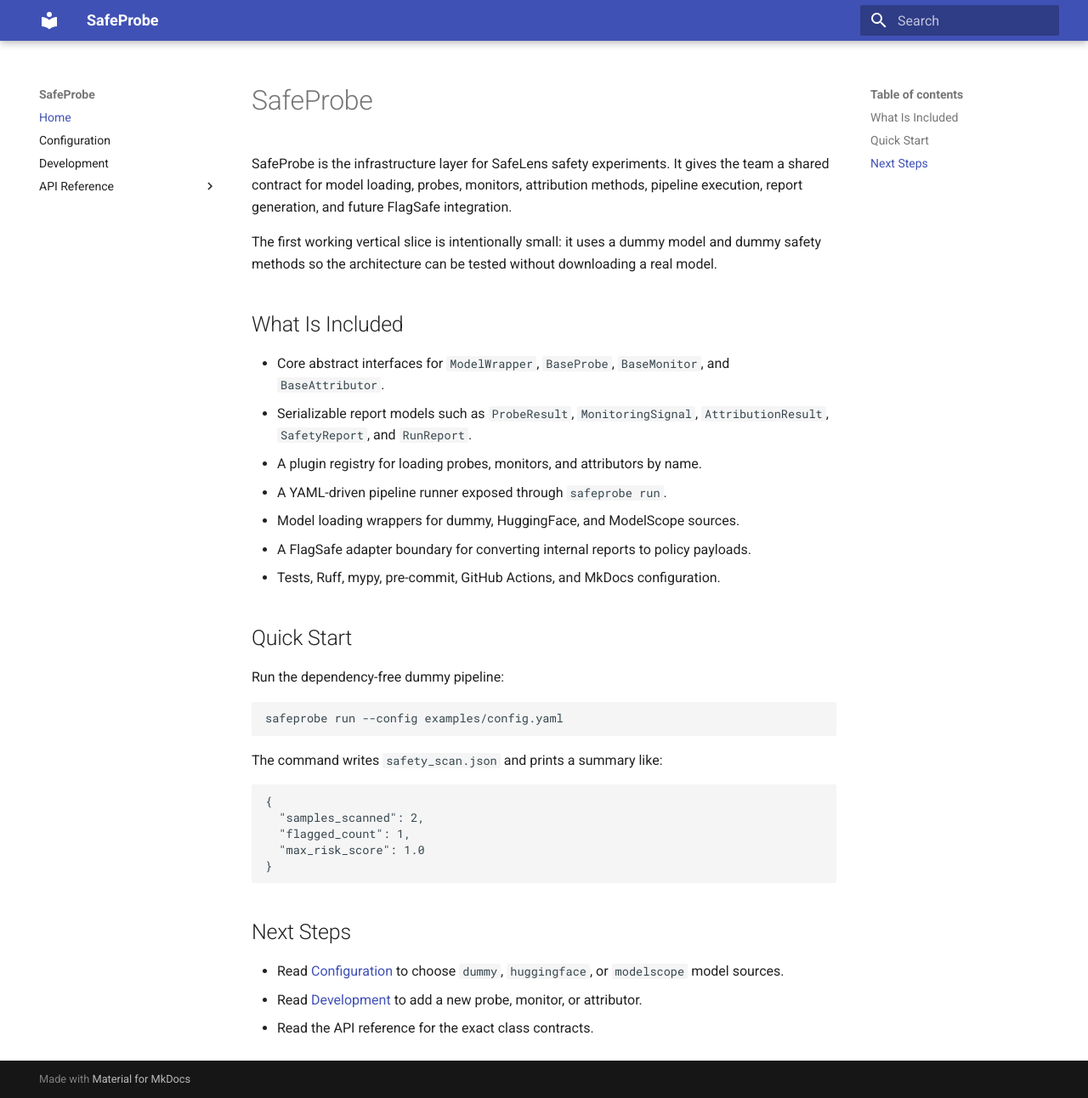
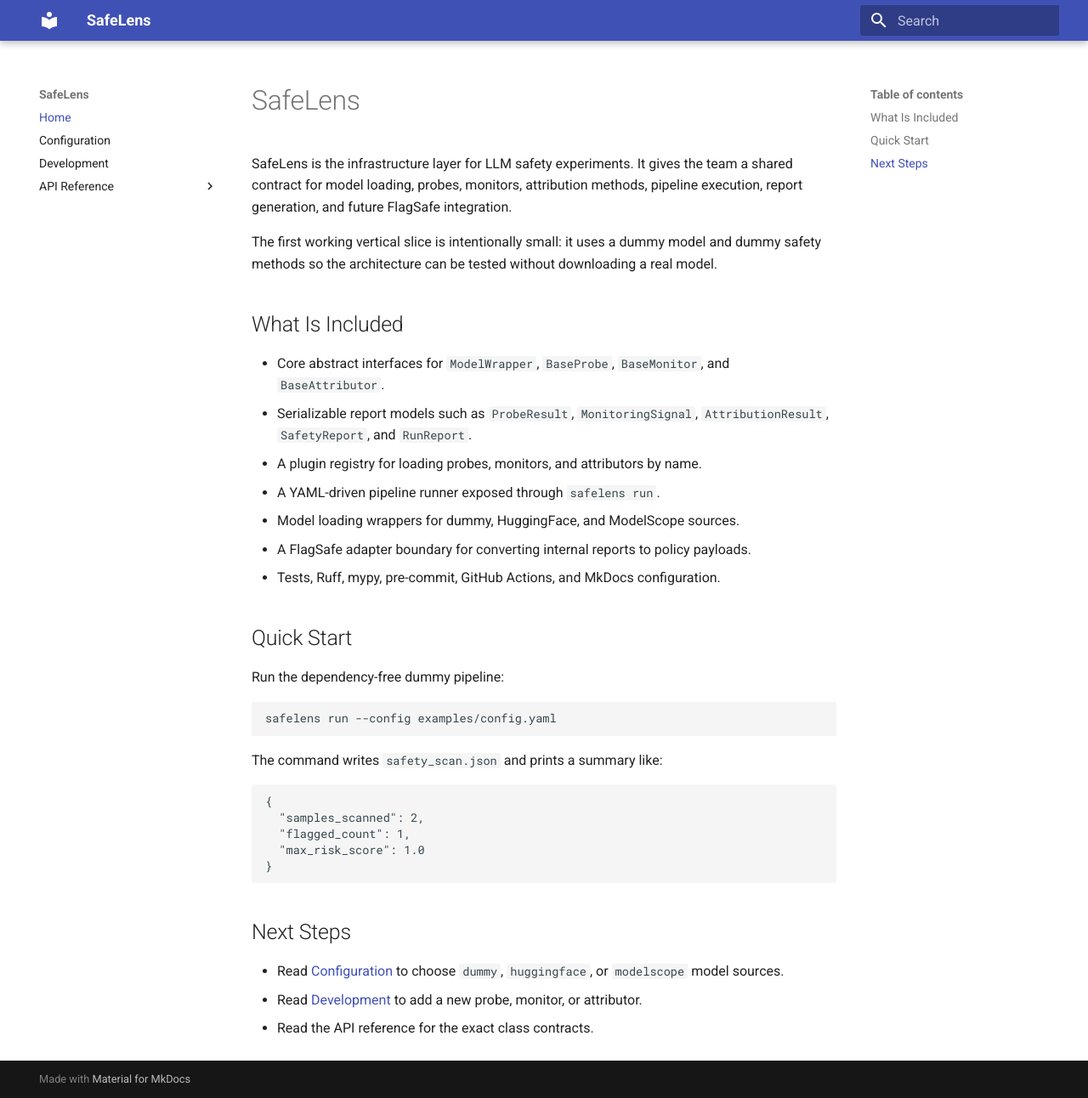
Before and after one commit to PKU-PILLAR-Group/SafeLens, an MkDocs documentation site: the page built from docs/index.md, in a window 1280 px wide and 1292 px high. Shown: the whole window at 85% size. Built offline with MkDocs 1.6.1 and Material for MkDocs 9.7.7, drawn with Linux system fonts in a browser that asks for light colours.

Commit message:
revise names

````diff
--- a/docs/api/runner.md
+++ b/docs/api/runner.md
@@ -12,7 +12,7 @@
 Run it with:
 
 ```bash
-safeprobe run --config examples/config.yaml
+safelens run --config examples/config.yaml
 ```
 
 ::: SafeLens.pipelines.runner
--- a/docs/configuration.md
+++ b/docs/configuration.md
@@ -1,6 +1,6 @@
 # Configuration
 
-SafeProbe pipelines are configured with YAML. A minimal config has four sections:
+SafeLens pipelines are configured with YAML. A minimal config has four sections:
 
 ```yaml
 model:
--- a/docs/index.md
+++ b/docs/index.md
@@ -1,6 +1,6 @@
-# SafeProbe
+# SafeLens
 
-SafeProbe is the infrastructure layer for SafeLens safety experiments. It gives the
+SafeLens is the infrastructure layer for LLM safety experiments. It gives the
 team a shared contract for model loading, probes, monitors, attribution methods,
 pipeline execution, report generation, and future FlagSafe integration.
 
@@ -15,7 +15,7 @@
 - Serializable report models such as `ProbeResult`, `MonitoringSignal`,
   `AttributionResult`, `SafetyReport`, and `RunReport`.
 - A plugin registry for loading probes, monitors, and attributors by name.
-- A YAML-driven pipeline runner exposed through `safeprobe run`.
+- A YAML-driven pipeline runner exposed through `safelens run`.
 - Model loading wrappers for dummy, HuggingFace, and ModelScope sources.
 - A FlagSafe adapter boundary for converting internal reports to policy payloads.
 - Tests, Ruff, mypy, pre-commit, GitHub Actions, and MkDocs configuration.
@@ -25,7 +25,7 @@
 Run the dependency-free dummy pipeline:
 
 ```bash
-safeprobe run --config examples/config.yaml
+safelens run --config examples/config.yaml
 ```
 
 The command writes `safety_scan.json` and prints a summary like:
--- a/mkdocs.yml
+++ b/mkdocs.yml
@@ -1,4 +1,4 @@
-site_name: SafeProbe
+site_name: SafeLens
 theme:
   name: material
 plugins:
--- a/pyproject.toml
+++ b/pyproject.toml
@@ -3,7 +3,7 @@
 build-backend = "setuptools.build_meta"
 
 [project]
-name = "safe-probe"
+name = "safelens"
 version = "0.1.0"
 description = "Pluggable safety probing, monitoring, attribution, and FlagSafe adapter scaffolding."
 readme = "README.md"
@@ -37,7 +37,6 @@
 ]
 
 [project.scripts]
-safeprobe = "SafeLens.cli:main"
 safelens = "SafeLens.cli:main"
 
 [tool.setuptools.packages.find]
--- a/src/SafeLens/__init__.py
+++ b/src/SafeLens/__init__.py
@@ -1,4 +1,4 @@
-"""SafeProbe package."""
+"""SafeLens package."""
 
 from SafeLens.core.base import (
     AttributionResult,
````
Also changed, not shown: Architecture.md (+5 -5 lines), README.md (+4 -4 lines), REPORT.md (+5 -7 lines), 7 other files.
